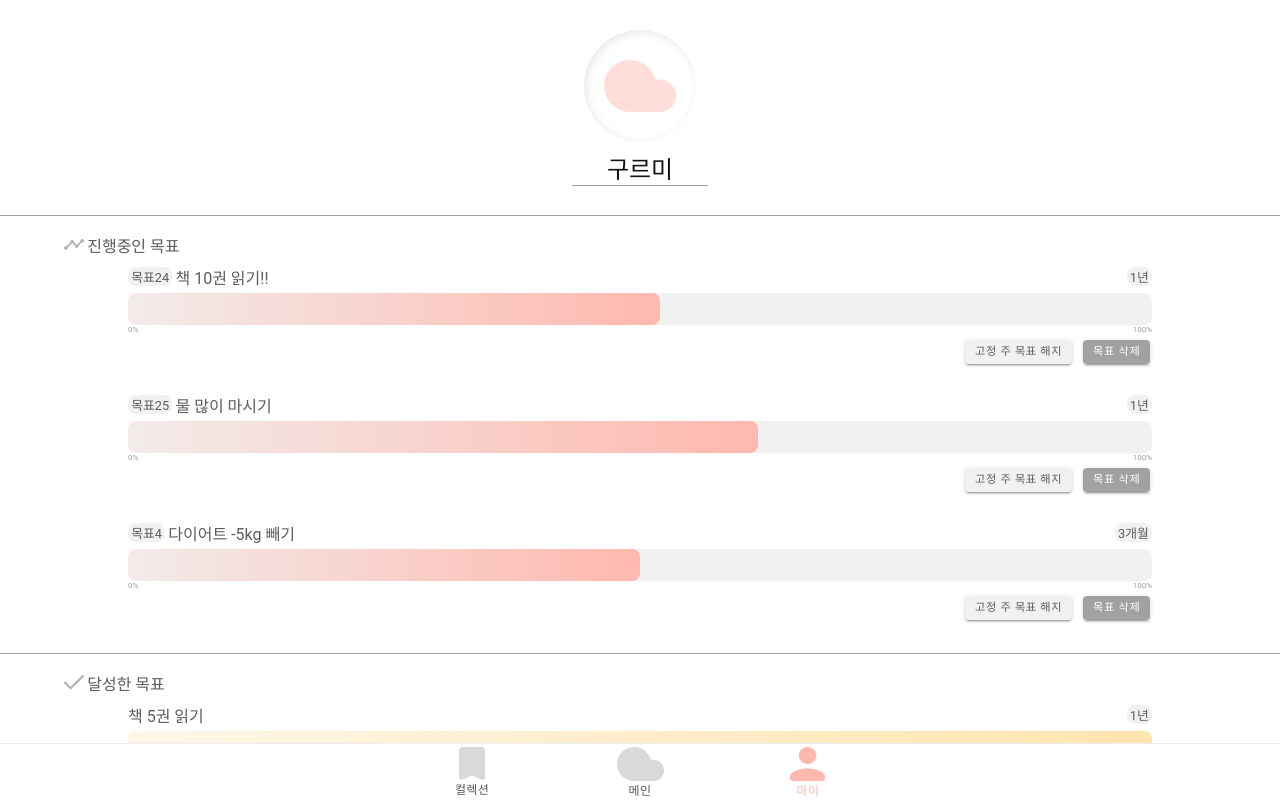
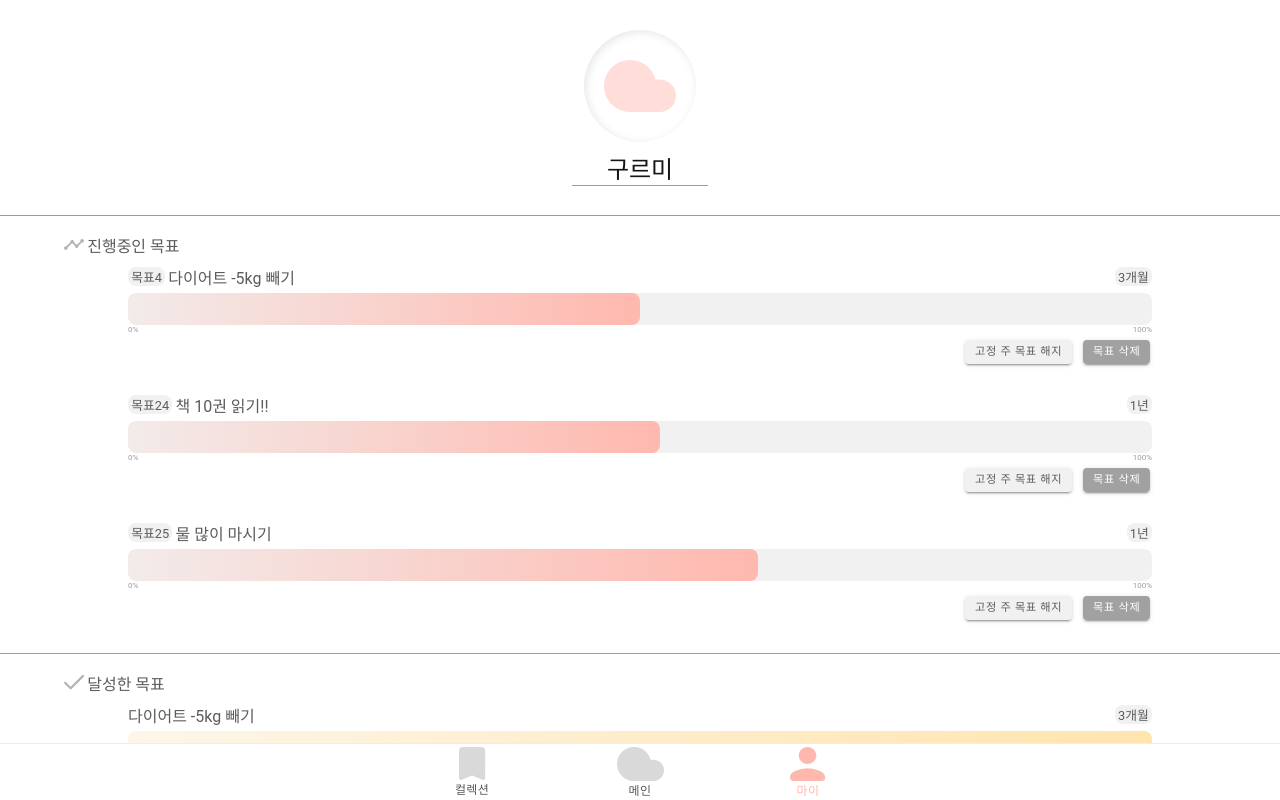
Before and after one commit to goormthon-Univ/TEAM_6, a React (Vite) app: page /profile in a window 1280 px wide. Built offline with nearby package versions, Linux system fonts and the light colour scheme; no server answers; a web font is replaced by a local one.

Commit message:
fix: 프로필 api 연결

```diff
--- a/src/components/ProfileOngoingGoalBar.tsx
+++ b/src/components/ProfileOngoingGoalBar.tsx
@@ -4,12 +4,14 @@ import { useEffect, useRef, useState } from "react";
 import styled from "styled-components";
 import ProfileEditModar from "./ProfileEditModar";
 import ProfileDeleteModar from "./ProfileDeleteModar";
+import { customAxios } from "../lib/customAxios";
 
 interface ProfileOngoingGoalBarProps {
   id: string;
   goal: string;
   percentageValue: string;
   period: string;
+  type: string;
 }
 
 const ProfileOngoingGoalBar = ({
@@ -17,6 +19,7 @@ const ProfileOngoingGoalBar = ({
   goal,
   percentageValue,
   period,
+  type,
 }: ProfileOngoingGoalBarProps) => {
   const [isEdit, setIsEdit] = useState(false);
   const ref = useRef<HTMLDivElement>(null);
@@ -33,8 +36,26 @@ const ProfileOngoingGoalBar = ({
     console.log("수정 완료");
   };
 
-  const handleDeleteGoal = () => {
-    console.log("삭제 완료");
+  const handleDeleteGoal = async () => {
+    if (type === "short") {
+      await customAxios
+        .delete("/DoingPlan", { data: { shortPlanId: id } })
+        .then((res) => {
+          console.log("단기 목표 삭제 성공");
+          console.log(res);
+        })
+        .catch((error) => console.log(error));
+    } else if (type === "year") {
+      await customAxios
+        .delete("/DoingPlan", { data: { yearPlanId: id } })
+        .then((res) => {
+          console.log("장기 목표 삭제 성공");
+          console.log(res);
+        })
+        .catch((error) => console.log(error));
+    }
+
+    console.log("삭제 종료");
   };
 
   const handleIsEdit = () => {
--- a/src/pages/ProfilePage/index.tsx
+++ b/src/pages/ProfilePage/index.tsx
@@ -42,17 +42,22 @@ const ProfilePage = () => {
     ],
   });
   const [donePlan, setDonePlan] = useState<DonePlan>({
-    done_plan: [
+    yearPlans: [
       {
-        year_plan_id: 4,
-        YearPlan: "책 5권 읽기",
-        steam: 52, //수증기 개수
-        done: true,
+        yearPlanId: 25,
+        yearPlan: "물 많이 마시기",
+        miniCloud: 0,
+        yearPlanSteam: 0,
+        yearPlanDone: true,
       },
+    ],
+    shortPlans: [
       {
-        year_plan_id: 4,
-        YearPlan: "꽃 심기",
-        steam: 52,
+        shortPlanId: 4,
+        shortPlan: "다이어트 -5kg 빼기",
+        period: 3,
+        miniCloud: 0,
+        steam: 4,
         done: true,
       },
     ],
@@ -61,16 +66,16 @@ const ProfilePage = () => {
   const getDoingPlans = async () => {
     await customAxios.get("/DoingPlan").then((res) => {
       setDoingPlan(res.data);
-      // console.log("DoingPlans: ");
-      // console.log(res.data);
+      console.log("DoingPlans: ");
+      console.log(res.data);
     });
   };
   // 완료 목록 가져오기
   const getDonePlans = async () => {
     await customAxios.get("/DonePlan").then((res) => {
       setDonePlan(res.data);
-      // console.log("DonePlans: ");
-      // console.log(res.data.done_plan);
+      console.log("DonePlans: ");
+      console.log(res.data);
     });
   };
   useEffect(() => {
@@ -91,6 +96,23 @@ const ProfilePage = () => {
             <SpaceSpan />
             진행중인 목표
           </OngoingGoalTitleBox>
+          {doingPlan?.shortPlans ? (
+            doingPlan.shortPlans.map((plan) => (
+              <OngoingGoalBox key={plan.shortPlanId}>
+                <ProfileOngoingGoalBar
+                  id={String(plan.shortPlanId)}
+                  goal={plan.shortPlan}
+                  percentageValue={
+                    String((100 * plan.steam) / (plan.period * 4)) + "%"
+                  }
+                  period={String(plan.period) + "개월"}
+                  type="short"
+                />
+              </OngoingGoalBox>
+            ))
+          ) : (
+            <></>
+          )}
           {doingPlan?.yearPlans ? (
             doingPlan.yearPlans.map((plan) => (
               <OngoingGoalBox key={plan.yearPlanId}>
@@ -101,22 +123,7 @@ const ProfilePage = () => {
                     String((100 * plan.yearPlanSteam) / 52) + "%"
                   }
                   period="1년"
-                />
-              </OngoingGoalBox>
-            ))
-          ) : (
-            <></>
-          )}
-          {doingPlan?.shortPlans ? (
-            doingPlan.shortPlans.map((plan) => (
-              <OngoingGoalBox key={plan.shortPlanId}>
-                <ProfileOngoingGoalBar
-                  id={String(plan.shortPlanId)}
-                  goal={plan.shortPlan}
-                  percentageValue={
-                    String((100 * plan.steam) / (plan.period * 4)) + "%"
-                  }
-                  period={String(plan.period) + "개월"}
+                  type="year"
                 />
               </OngoingGoalBox>
             ))
@@ -130,11 +137,23 @@ const ProfilePage = () => {
             <SpaceSpan />
             달성한 목표
           </CompletedGoalTitleBox>
-          {donePlan?.done_plan ? (
-            donePlan.done_plan.map((plan) => (
-              <CompletedGoalBox key={plan.year_plan_id}>
-                <ProfileCompletedGoalBar goal={plan.YearPlan} period="1년" />
-              </CompletedGoalBox>
+          {donePlan?.shortPlans ? (
+            donePlan.shortPlans.map((plan) => (
+              <OngoingGoalBox key={plan.shortPlanId}>
+                <ProfileCompletedGoalBar
+                  goal={plan.shortPlan}
+                  period={String(plan.period) + "개월"}
+                />
+              </OngoingGoalBox>
+            ))
+          ) : (
+            <></>
+          )}
+          {donePlan?.yearPlans ? (
+            donePlan.yearPlans.map((plan) => (
+              <OngoingGoalBox key={plan.yearPlanId}>
+                <ProfileCompletedGoalBar goal={plan.yearPlan} period="1년" />
+              </OngoingGoalBox>
             ))
           ) : (
             <></>
```
